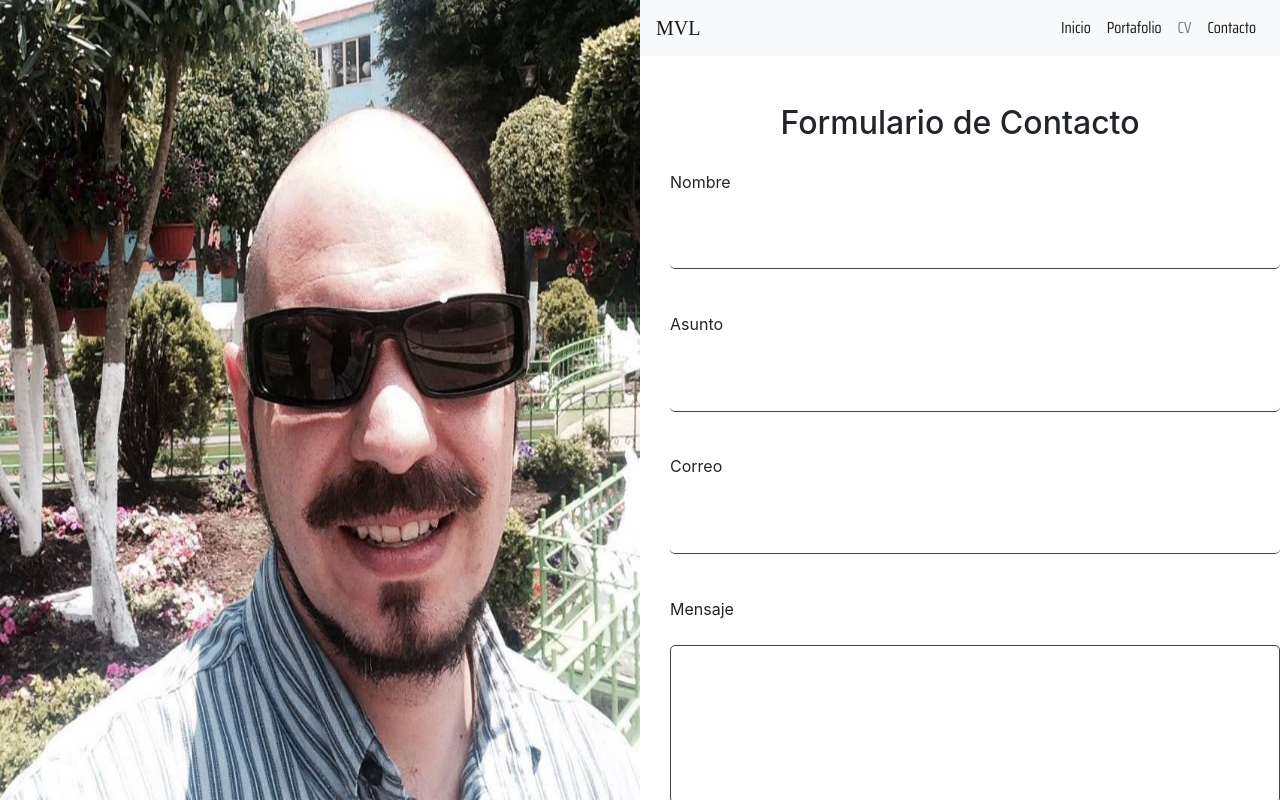
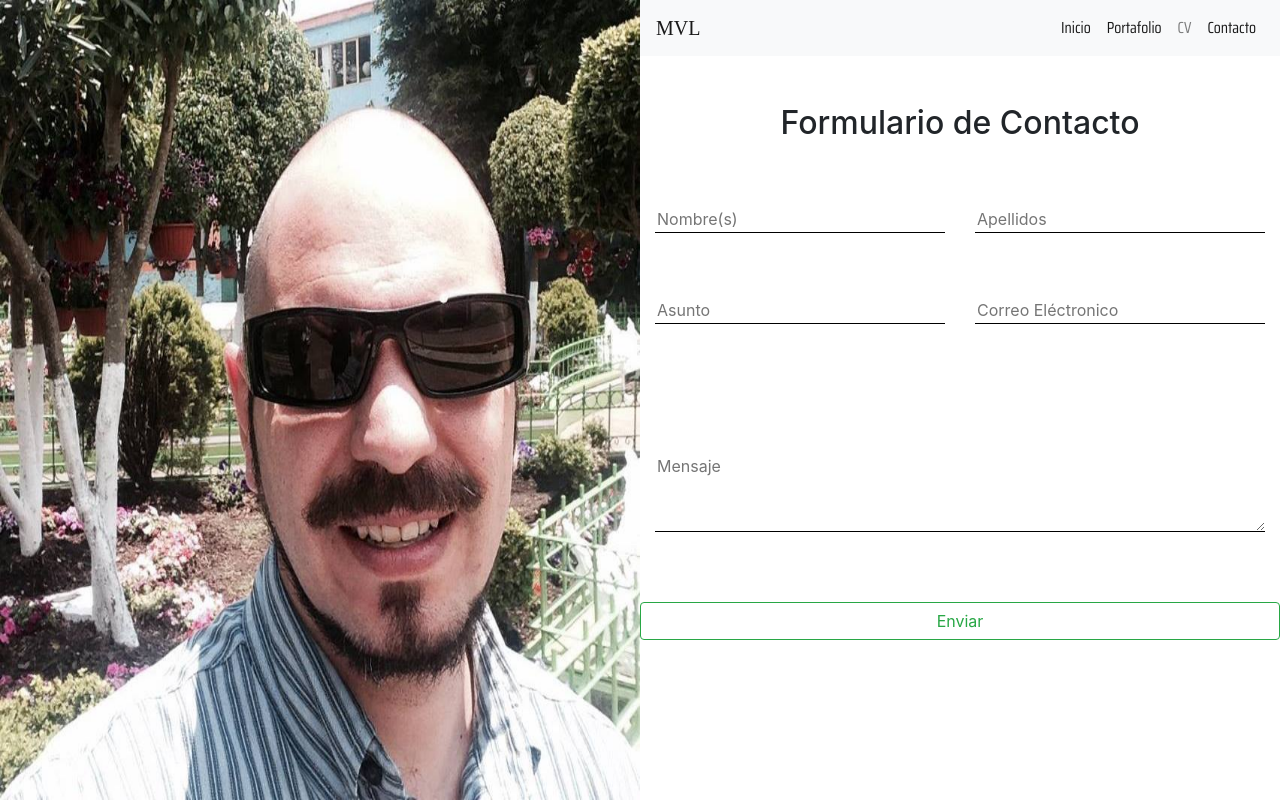
Before and after one commit to zerookrash/portafolioPersonal, an Angular app: page /#/contacto in a window 1280 px wide. Built offline with nearby package versions, Linux system fonts and the light colour scheme; a web font is replaced by a local one.

Commit message:
Ajustes en el Formulario

```diff
--- a/src/app/app.module.ts
+++ b/src/app/app.module.ts
@@ -1,7 +1,8 @@
 import { BrowserModule } from '@angular/platform-browser';
 import { NgModule } from '@angular/core';
-import { FormsModule } from '@angular/forms';
+import { ReactiveFormsModule, FormsModule } from '@angular/forms';
 import { HttpClientModule } from '@angular/common/http';
+
 
 import { MessageService } from './services/message.service';
 
@@ -30,6 +31,7 @@ import { TimelineComponent } from './components/timeline/timeline.component';
     BrowserModule,
     AppRoutingModule,
     FormsModule,
+    ReactiveFormsModule,
     HttpClientModule
   ],
   providers: [MessageService],
--- a/src/app/components/contacto/contacto.component.css
+++ b/src/app/components/contacto/contacto.component.css
@@ -5,80 +5,51 @@
 
   form {
     align-content: center;
-    margin: 15px;
+    margin-right: 30px;
+    margin-top: 4rem;
     width: 100%;
     height: 100%;
   }
-  form input {
+
+  form input,
+  form textarea {
     width: 100%;
-    height: 1%;
-    margin: 5% auto;
-    border: none;
-    border-bottom: 1px solid #424242;
-    border-radius: 5px;
+    margin-bottom: 4rem;
+    border: 0;
+    border-bottom: 1px solid #000000;
   }
 
-  input:focus, input[type]:focus {
-    border-color: rgb(85, 58, 129);
-    box-shadow: 0 2px rgba(85, 58, 129, 0.75);
-    outline: 0 none;
+  form textarea {
+    margin-top: 4rem;
+    min-width: 100%;
+    max-width: 100%;
+    min-height: 5rem;
+    max-height: 5rem;
+    overflow-x:scroll;
+    overflow: hidden;
   }
 
-  textarea:focus {
-    border-color: rgb(85, 58, 129);
-    box-shadow: 2px 2px rgba(85, 58, 129, 0.75);
-    outline: 0 none;
+  form input:focus,
+  input.form-control:focus {
+    outline:none !important;
+    outline-width: 0 !important;
+    box-shadow: none;
+    border-bottom: 2px solid #AF7AC5;
   }
 
-  form label {
-    margin: 2% auto;
-  }
-  form textarea {
-    width: 100%;
-    height: 5%;
-    margin: 2% auto;
-    border: 1px solid #424242;
-    border-radius: 5px;
-    resize: none;
-  }
-  form button {
-    width: 90%;
-    margin: 3rem auto;
-    border-radius: 10px;
+  form textarea:focus {
+    outline: none !important;
+    outline-width: 0 !important;
+    box-shadow: none;
+    border-bottom: 2px solid #AF7AC5;
   }
 
-  /* Boton de envio */
-
-  .btn-outline {
-    color: rgb(85, 58, 129);
-    background-color: #F7F7F7;
-    border-color:rgb(85, 58, 129);
+  .alert-danger {
+    margin-top: 0;
+    color: #7B241C;
+    background: #E6B0AA;
   }
 
-  .btn-outline:hover,
-  .btn-outline:focus,
-  .btn-outline:active,
-  .btn-outline.active,
-  .open .dropdown-toggle.btn-outline {
-    color: rgb(85, 58, 129);
-    background-color:rgb(85, 58, 129);
-    border-color:rgb(85, 58, 129);
-    color: #ffffff;
+  .message {
+    padding: 3px;
   }
-
-  .btn-outline:active,
-  .btn-outline.active,
-  .open .btn-outline {
-    background-image: none;
-  }
-
-
-  fieldset[disabled] .btn-outline.active {
-    background-color: #F7F7F7;
-    border-color:rgb(85, 58, 129);
-  }
-
-  .btn-outline .badge {
-    color: #F7F7F7;
-    background-color: #080808;
-  }
--- a/src/app/components/contacto/contacto.component.html
+++ b/src/app/components/contacto/contacto.component.html
@@ -1,27 +1,101 @@
 
         <div class="container mt-5 animated fadeInDown">
           <h2 class="titulo">Formulario de Contacto</h2>
-          <form (ngSubmit)="contactForm(form.value); form.reset()" #form="ngForm" >
-            <div class="form-group">
-              <label>Nombre</label>
-              <input type="text" class="form-control" name="nombre" required ngModel>
+          <form [formGroup]="contactForm" (submit)="envio()">
+            <div class="row">
+              <div class="col-12 col-md-6">
+                <input type="text" formControlName="name" placeholder="Nombre(s)">
+
+                <div class="alert-danger" *ngIf="name.invalid && (name.dirty || name.touched)">
+                  <ng-template [ngIf]="name.errors.required">
+                    <div class="message">
+                      Nombre es requerido.
+                    </div>
+                  </ng-template>
+
+                    <ng-template [ngIf]="name.errors.minLength">
+                    <div class="message">
+                      Debera tener almenos 5 caracteres.
+                    </div>
+                  </ng-template>
+                  </div>
+
+              </div>
+              <div class="col-12 col-md-6">
+                <input type="text" formControlName="last" placeholder="Apellidos">
+
+                <div class="alert-danger" *ngIf="last.invalid && (last.dirty || last.touched)">
+                    <ng-template [ngIf]="last.errors.required">
+                      <div class="message">
+                        Nombre es requerido.
+                      </div>
+                    </ng-template>
+
+                      <ng-template [ngIf]="last.errors.minLength">
+                      <div class="message">
+                        Debera tener almenos 5 caracteres.
+                      </div>
+                    </ng-template>
+                    </div>
+
+
+              </div>
             </div>
+            <div class="row">
+              <div class="col-12 col-md-6">
+                <input type="text" formControlName="subject" placeholder="Asunto">
 
-            <div class="form-group">
-              <label>Asunto</label>
-              <input type="text" class="form-control" name="asunto" required ngModel>
+
+                <div class="alert-danger" *ngIf="subject.invalid && (subject.dirty || subject.touched)">
+                    <ng-template [ngIf]="subject.errors.required">
+                      <div class="message">
+                        Nombre es requerido.
+                      </div>
+                    </ng-template>
+
+                      <ng-template [ngIf]="subject.errors.minLength">
+                      <div class="message">
+                        Debera tener almenos 5 caracteres.
+                      </div>
+                    </ng-template>
+                    </div>
+
+
+
+              </div>
+              <div class="col-12 col-md-6">
+                  <input type="email" formControlName="email" placeholder="Correo Eléctronico">
+
+
+
+
+
+                </div>
             </div>
+            <div class="row">
+              <div class="col-12">
+                <textarea formControlName="message" placeholder="Mensaje" id="" cols="30" rows="10"></textarea>
 
-            <div class="form-group">
-              <label>Correo</label>
-              <input type="email" class="form-control" name="email" required ngModel>
+
+                <div class="alert-danger" *ngIf="message.invalid && (message.dirty || message.touched)">
+                    <ng-template [ngIf]="message.errors.minLength">
+                      <div class="message">
+                        Minimo debera tener 10 caracteres.
+                      </div>
+                    </ng-template>
+
+                      <ng-template [ngIf]="message.errors.maxLength">
+                      <div class="message">
+                        LLego al maximo de caracteres.
+                      </div>
+                    </ng-template>
+                    </div>
+
+
+              </div>
             </div>
-
-            <div class="form-group">
-              <label>Mensaje</label>
-              <textarea class="form-control" cols="30" rows="6" name="mensaje" ngModel></textarea>
+            <div class="row">
+              <button type="submit" class="btn btn-outline-success btn-block">Enviar</button>
             </div>
-
-            <button type="submit" class="btn btn-outline btn-block">Enviar</button>
           </form>
         </div>
--- a/src/app/components/contacto/contacto.component.ts
+++ b/src/app/components/contacto/contacto.component.ts
@@ -1,4 +1,5 @@
 import { Component, OnInit } from '@angular/core';
+import { FormControl, FormGroup, Validators } from '@angular/forms';
 import { MessageService } from '../../services/message.service';
 import Swal from 'sweetalert2';
 
@@ -11,18 +12,38 @@ import Swal from 'sweetalert2';
 })
 export class ContactoComponent implements OnInit {
 
+  // tslint:disable-next-line: max-line-length
+  emailPattern: any = /^[a-z0-9!#$%&'*+/=?^_`{|}~-]+(?:\.[a-z0-9!#$%&'*+/=?^_`{|}~-]+)*@(?:[a-z0-9](?:[a-z0-9-]*[a-z0-9])?\.)+[a-z0-9](?:[a-z0-9-]*[a-z0-9])?$/;
+
+
+  contactForm = new FormGroup({
+    name: new FormControl('', [Validators.required, Validators.minLength(5)]),
+    last: new FormControl('', [Validators.required, Validators.minLength(5)]),
+    email: new FormControl('', [Validators.required, Validators.pattern(this.emailPattern)]),
+    subject: new FormControl('', [Validators.required, Validators.minLength(5)]),
+    message: new FormControl('', [Validators.minLength(10), Validators.maxLength(250)])
+  });
+
+
   constructor(public messageService: MessageService) {}
 
   ngOnInit() {}
 
 
-  contactForm(form) {
-    this.messageService.sendMessage(form).subscribe(() => {
-      Swal.fire(
-        'Formulario de Contacto',
-        'Mensaje enviado correctamente',
-        'success'
-        );
-    });
+  envio() {
+    if (this.contactForm.valid) {
+      console.log(this.contactForm);
+    } else {
+      console.log('No valido!')
+    }
   }
+
+
+  get name() { return this.contactForm.get('name'); }
+  get last() { return this.contactForm.get('last'); }
+  get email() { return this.contactForm.get('email'); }
+  get subject() { return this.contactForm.get('subject'); }
+  get message() { return this.contactForm.get('message'); }
+
+
 }
--- a/src/app/services/message.service.ts
+++ b/src/app/services/message.service.ts
@@ -10,7 +10,5 @@ export class MessageService {
 
   sendMessage(body) {
     console.log(body);
-    return this.http.post('https://backportafolio.herokuapp.com/formulario', body);
-    // return this.http.post('http://localhost:3000/formulario', body);
  }
 }
```
